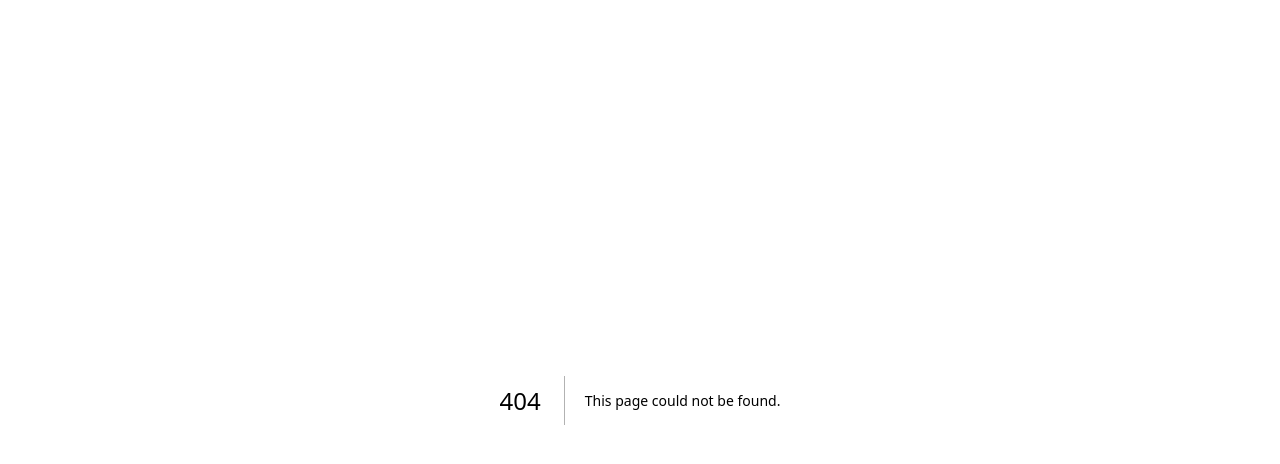
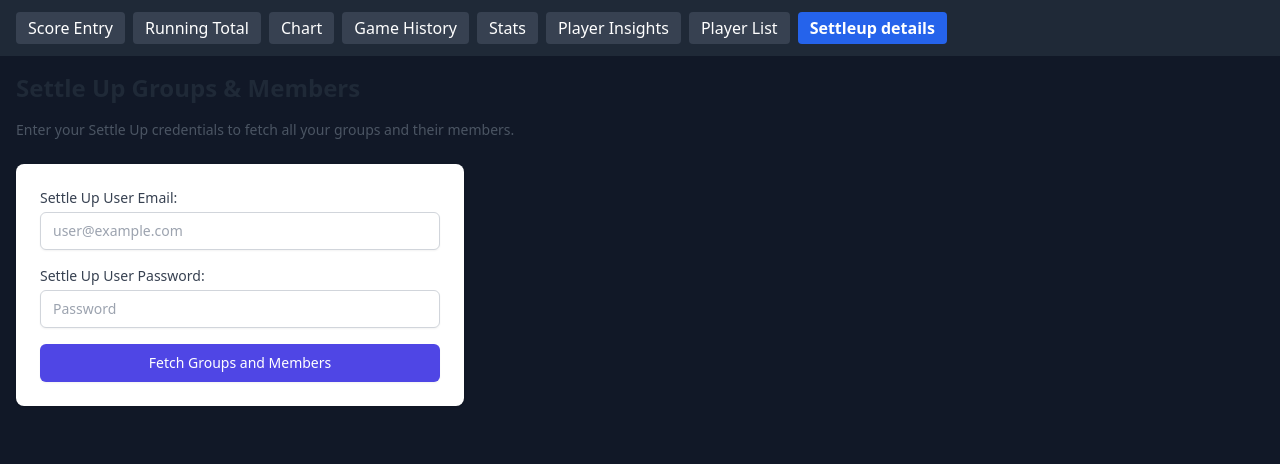
Before and after one commit to KTee1986/mahjong-tracker, a Next.js app: page /settleup-groups-members in a window 1280 px wide. Before the commit this address had no page. Shown: the top 464 px of the page. Built offline with nearby package versions, Linux system fonts and the light colour scheme.

Commit message:
settleup: combined member and groups

```diff
--- a/components/Layout.js
+++ b/components/Layout.js
@@ -12,9 +12,7 @@ const navItems = [
   /*{ label: "Advanced Stats", path: "/advanced-stats" },
   { label: "Head-to-Head", path: "/head-to-head" },*/
   { label: "Player List", path: "/player-list" },
-  { label: "Settleup members", path: "/settleup-members" },
-  { label: "Settleup users", path: "/settleup-users" },
-  { label: "Settleup Groups", path: "/settleup-groups" },
+  { label: "Settleup details", path: "/settleup-groups-members" },
 ];
 
 export default function Layout({ children }) {
--- /dev/null
+++ b/pages/settleup-groups-members.js
@@ -0,0 +1,203 @@
+// pages/settleup-groups-members.js (or any name you prefer)
+import { useState } from "react";
+import Layout from "../components/Layout"; // Assuming you have a Layout component
+
+export default function SettleUpGroupsAndMembers() {
+  // State for user inputs
+  const [email, setEmail] = useState("");
+  const [password, setPassword] = useState("");
+
+  // State for API interaction
+  const [isLoading, setIsLoading] = useState(false);
+  const [error, setError] = useState("");
+
+  // State to store the fetched data (groups with their members)
+  // Structure: [{ id: 'groupId', name: 'GroupName', members: [{ memberId: 'mId', name: 'MemberName', active: true/false }], fetchError: boolean }, ...]
+  const [groupData, setGroupData] = useState(null);
+
+  /**
+   * Handles the form submission to fetch groups and their members.
+   */
+  const handleSubmit = async (e) => {
+    e.preventDefault();
+    setIsLoading(true);
+    setError("");
+    setGroupData(null); // Reset previous results
+
+    // Basic input validation
+    if (!email || !password) {
+      setError("Please fill in Email and Password.");
+      setIsLoading(false);
+      return;
+    }
+
+    try {
+      // Call the new backend endpoint
+      const res = await fetch('/api/get-settleup-groups-and-members', {
+        method: 'POST',
+        headers: {
+          'Content-Type': 'application/json',
+        },
+        body: JSON.stringify({ email, password }),
+      });
+
+      const data = await res.json();
+
+      // Handle non-OK responses (e.g., 401, 403, 500)
+      if (!res.ok) {
+        throw new Error(data.error || `Error: ${res.status} ${res.statusText}`);
+      }
+
+      // Validate the structure of the successful response
+      if (!data || !Array.isArray(data.groupsWithMembers)) {
+          console.error("Unexpected response format. Expected { groupsWithMembers: [...] }", data);
+          throw new Error("Received unexpected data format from the server.");
+      }
+
+      // Store the fetched data
+      setGroupData(data.groupsWithMembers);
+
+    } catch (err) {
+      console.error("Fetch error:", err);
+      setError(err.message || "Failed to fetch data. Check console.");
+    } finally {
+      setIsLoading(false);
+    }
+  };
+
+  /**
+   * Renders the table for members of a single group.
+   * @param {Array} members - Array of member objects for the group.
+   */
+  const renderMemberTable = (members) => {
+    if (!members || members.length === 0) {
+      return <p className="italic text-sm text-gray-500 px-4">No members found for this group.</p>;
+    }
+
+    return (
+      <div className="overflow-x-auto">
+        <table className="min-w-full divide-y divide-gray-200 border border-gray-200">
+          <thead className="bg-gray-50">
+            <tr>
+              <th scope="col" className="px-4 py-2 text-left text-xs font-medium text-gray-500 uppercase tracking-wider">
+                Member Name
+              </th>
+              <th scope="col" className="px-4 py-2 text-left text-xs font-medium text-gray-500 uppercase tracking-wider">
+                Member ID
+              </th>
+              <th scope="col" className="px-4 py-2 text-left text-xs font-medium text-gray-500 uppercase tracking-wider">
+                Active
+              </th>
+            </tr>
+          </thead>
+          <tbody className="bg-white divide-y divide-gray-200">
+            {members.map((member) => (
+              <tr key={member.memberId}>
+                <td className="px-4 py-2 whitespace-nowrap text-sm font-medium text-gray-900">
+                  {member.name}
+                </td>
+                <td className="px-4 py-2 whitespace-nowrap text-sm text-gray-500">
+                  <code className="text-xs bg-gray-100 px-1 rounded">{member.memberId}</code>
+                </td>
+                <td className="px-4 py-2 whitespace-nowrap text-sm text-gray-500">
+                  {member.active ? 'Yes' : 'No'}
+                </td>
+              </tr>
+            ))}
+          </tbody>
+        </table>
+      </div>
+    );
+  };
+
+  // Main component rendering
+  return (
+    <Layout>
+      <h1 className="text-2xl font-bold mb-4 text-gray-800">Settle Up Groups & Members</h1>
+      <p className="text-sm text-gray-600 mb-6">
+        Enter your Settle Up credentials to fetch all your groups and their members.
+      </p>
+
+      {/* Input Form */}
+      <form onSubmit={handleSubmit} className="space-y-4 max-w-md mb-8 bg-white p-6 rounded-lg shadow">
+         <div>
+           <label htmlFor="email" className="block text-sm font-medium text-gray-700">
+             Settle Up User Email:
+           </label>
+           <input
+             type="email"
+             id="email"
+             value={email}
+             onChange={(e) => setEmail(e.target.value)}
+             required
+             className="mt-1 block w-full px-3 py-2 border border-gray-300 rounded-md shadow-sm focus:outline-none focus:ring-indigo-500 focus:border-indigo-500 sm:text-sm text-black"
+             placeholder="user@example.com"
+             autoComplete="email"
+           />
+         </div>
+         <div>
+           <label htmlFor="password" className="block text-sm font-medium text-gray-700">
+             Settle Up User Password:
+           </label>
+           <input
+             type="password"
+             id="password"
+             value={password}
+             onChange={(e) => setPassword(e.target.value)}
+             required
+             className="mt-1 block w-full px-3 py-2 border border-gray-300 rounded-md shadow-sm focus:outline-none focus:ring-indigo-500 focus:border-indigo-500 sm:text-sm text-black"
+             placeholder="Password"
+             autoComplete="current-password"
+           />
+         </div>
+         <div>
+           <button
+             type="submit"
+             disabled={isLoading}
+             className="w-full flex justify-center py-2 px-4 border border-transparent rounded-md shadow-sm text-sm font-medium text-white bg-indigo-600 hover:bg-indigo-700 focus:outline-none focus:ring-2 focus:ring-offset-2 focus:ring-indigo-500 disabled:opacity-50 disabled:cursor-not-allowed"
+           >
+             {isLoading ? "Fetching Data..." : "Fetch Groups and Members"}
+           </button>
+         </div>
+      </form>
+
+      {/* Loading State */}
+      {isLoading && (
+        <div className="text-center p-4">
+          <p className="text-indigo-600">Loading data...</p>
+          {/* Optional: Add a spinner */}
+        </div>
+      )}
+
+      {/* Error Display */}
+      {error && (
+        <div className="mt-4 p-4 bg-red-100 border border-red-400 text-red-700 rounded-md shadow-sm">
+          <p><span className="font-bold">Error:</span> {error}</p>
+        </div>
+      )}
+
+      {/* Results Display */}
+      {groupData && !isLoading && (
+        <div className="mt-6 space-y-6">
+          <h2 className="text-xl font-semibold mb-4 text-gray-700">Results:</h2>
+          {groupData.length > 0 ? (
+            groupData.map((group) => (
+              <div key={group.id} className="bg-white p-4 rounded-lg shadow border border-gray-200">
+                <h3 className="text-lg font-semibold mb-3 text-indigo-700">
+                  Group: {group.name} <code className="text-xs font-mono bg-gray-100 px-1 rounded">{group.id}</code>
+                </h3>
+                {group.fetchError ? (
+                   <p className="italic text-sm text-red-600 px-4">Could not fetch full details or members for this group.</p>
+                ) : (
+                   renderMemberTable(group.members)
+                )}
+              </div>
+            ))
+          ) : (
+            <p className="italic text-gray-500">No groups found for this user.</p>
+          )}
+        </div>
+      )}
+    </Layout>
+  );
+}
```
